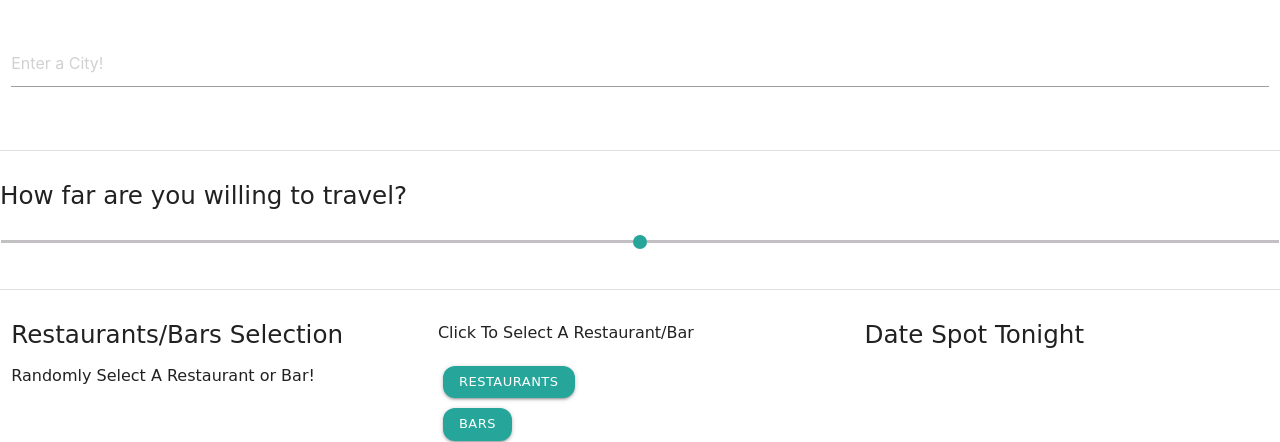
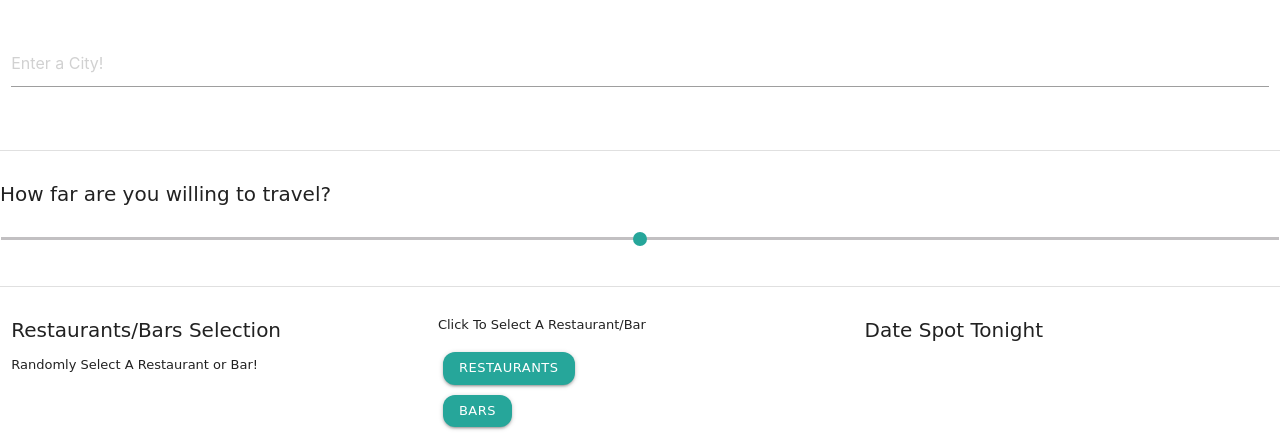
Before and after one commit to DanM1996/spontaneous-selection, a plain HTML site: page index.html in a window 1280 px wide. Shown: the part 303-745 px from the top of the page. Drawn offline with nearby package versions, Linux system fonts and the light colour scheme.

```diff
--- a/assets/css/style.css
+++ b/assets/css/style.css
@@ -53,9 +53,13 @@ body{
     margin-left: auto;
     left: auto;
     right: auto;
-    font-size: medium;
+    font-size: small;
 }
-
+h5 {
+    font-size: 20px;
+    line-height: 120%;
+    margin: 1.093333rem 0 .656rem 0;
+}
 .name-wrapper{
   display: flex;
   flex-wrap: wrap;
```
